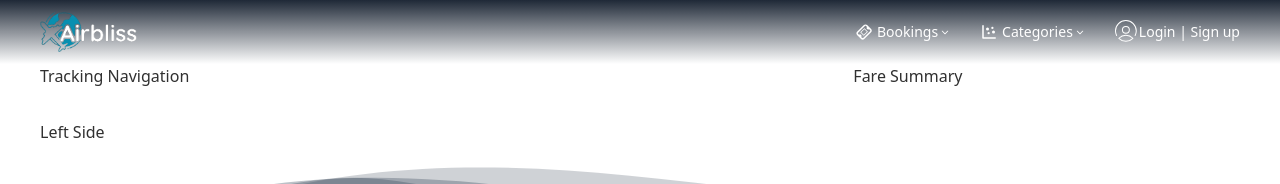
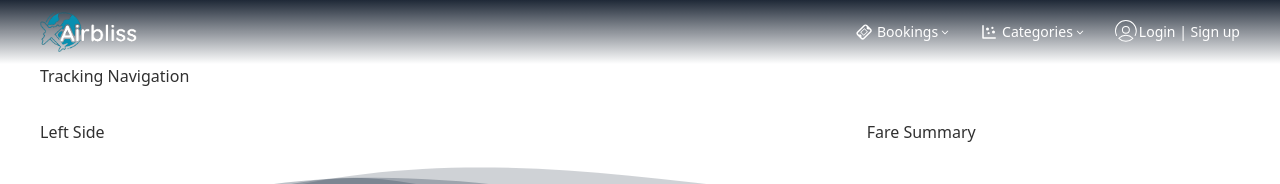
Before and after one commit to druvodev/airbliss, a React (Vite) app in the folder client-side/: page /review in a window 1280 px wide. Shown: the top 184 px of the page. Built offline with nearby package versions, Linux system fonts and the light colour scheme; no server answers.

Commit message:
Some modify

```diff
--- a/client-side/src/pages/Flights/Flights/Flights.jsx
+++ b/client-side/src/pages/Flights/Flights/Flights.jsx
@@ -49,7 +49,7 @@ const Flights = () => {
         <div className="hidden lg:block">
           <SearchFilter bookingType="flight" filterName="Modify Search" />
         </div>
-        <div className=" grid md:grid-cols-3 gap-5 mt-12 px-5 sm:px-10">
+        <div className=" grid md:grid-cols-3 gap-10 mt-12 px-5 sm:px-10">
           <div className="col-span-1 hidden lg:block">
             <ResultsFilter />
           </div>
--- a/client-side/src/pages/Review/Review/Review.jsx
+++ b/client-side/src/pages/Review/Review/Review.jsx
@@ -3,12 +3,12 @@ import FareSummary from "../FareSummary/FareSummary";
 const Review = () => {
   return (
     <div className="mt-16 max-w-7xl mx-auto px-5 sm:px-10">
-      <div className="grid md:grid-cols-3 gap-5">
+      <div className="grid md:grid-cols-3 gap-10">
         <div className="col-span-2">
           <div>Tracking Navigation </div>
           <div className="mt-8">Left Side</div>
         </div>
-        <div className="col-span-1">
+        <div className="col-span-1 mt-14">
           <FareSummary />
         </div>
       </div>
```
